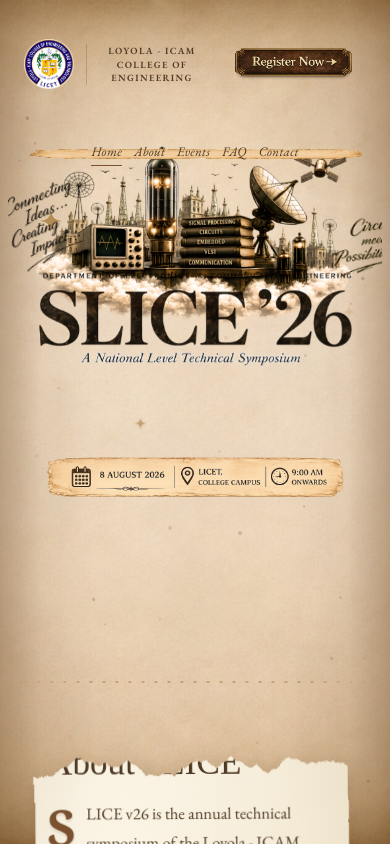
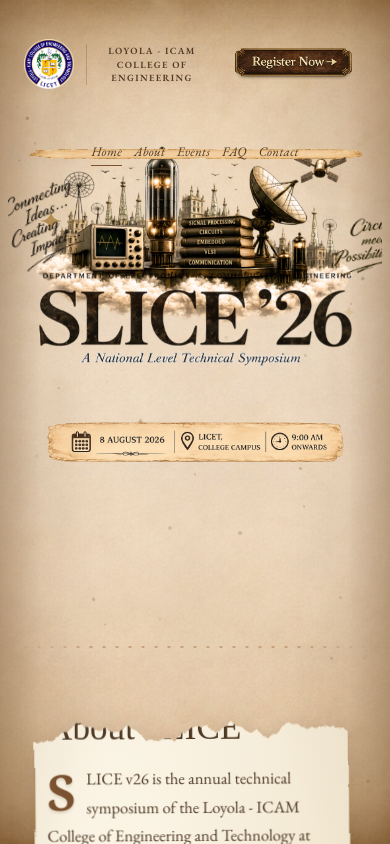
Before and after one commit to amalgio/slice2026, a React (Vite) app: page / in a window 390 px wide. Shown: the top 844 px of the page. Built offline with nearby package versions, Linux system fonts and the light colour scheme.

Commit message:
style: pull event details ribbon even higher

```diff
--- a/src/index.css
+++ b/src/index.css
@@ -703,7 +703,7 @@
   display: block;
   text-align: center;
   width: 100%;
-  margin: -145px auto 0;
+  margin: -195px auto 0;
   position: relative;
   z-index: 2;
 }
@@ -1804,7 +1804,7 @@
     text-align: center;
   }
   .hero-details-wrap {
-    margin: -75px auto 0;
+    margin: -110px auto 0;
   }
 }
 
```
